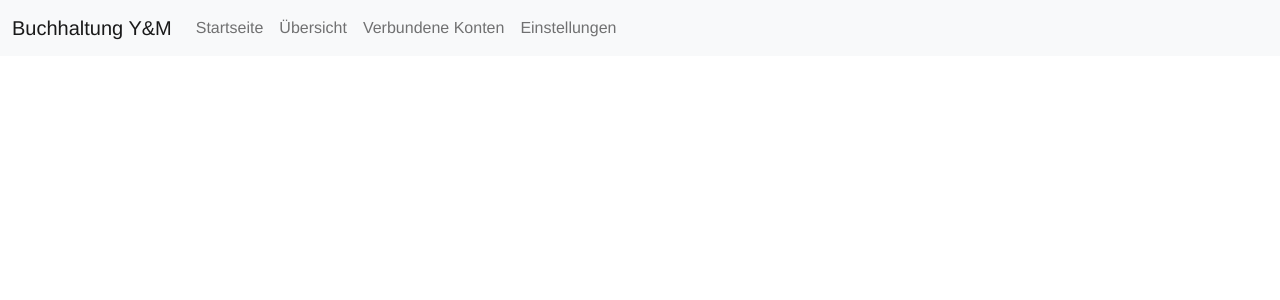
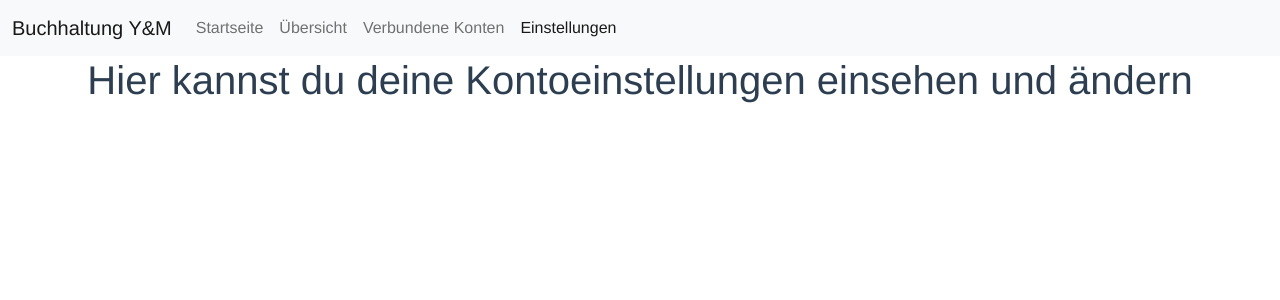
Before and after one commit to YafesEkim/webtech-frontend-accounting, a Vue app: page /einstellungen in a window 1280 px wide. Shown: the top 300 px of the page. Built offline with nearby package versions, Linux system fonts and the light colour scheme.

Commit message:
navbarChanges

```diff
--- a/src/components/Navbar.vue
+++ b/src/components/Navbar.vue
@@ -8,10 +8,10 @@
       </button>
       <div class="collapse navbar-collapse" id="navbarNavAltMarkup">
         <div class="navbar-nav">
-          <router-link class="nav-link" to="/about">Startseite</router-link>
+          <router-link class="nav-link" to="/home">Startseite</router-link>
           <router-link class="nav-link" to="/uebersicht">Übersicht</router-link>
-          <router-link class="nav-link" to="/verbundene-konten">Verbundene Konten</router-link>
-          <router-link class="nav-link" to="/einstellungen">Einstellungen</router-link>
+          <router-link class="nav-link" to="/verbundeneKonten">Verbundene Konten</router-link>
+          <router-link class="nav-link" to="/Einstellungen">Einstellungen</router-link>
 
           <!--     <a class="nav-link active" aria-current="page" href="#">Home</a>
                <a class="nav-link" href="#">Übersicht</a>
--- a/src/router/index.js
+++ b/src/router/index.js
@@ -2,10 +2,12 @@ import { createRouter, createWebHistory } from 'vue-router'
 import Home from '../views/Home.vue'
 import About from '../views/About.vue'
 import Übersicht from '@/views/Übersicht'
+import VerbundeneKonten from '@/views/VerbundeneKonten'
+import Einstellungen from '@/views/Einstellungen'
 
 const routes = [
   {
-    path: '/',
+    path: '/home',
     name: 'Home',
     component: Home
   },
@@ -20,9 +22,14 @@ const routes = [
     component: Übersicht
   },
   {
-    path: '/about',
-    name: 'About',
-    component: About
+    path: '/verbundeneKonten',
+    name: 'VerbundeneKonten',
+    component: VerbundeneKonten
+  },
+  {
+    path: '/einstellungen',
+    name: 'Einstellungen',
+    component: Einstellungen
   }
 ]
 
--- /dev/null
+++ b/src/views/Einstellungen.vue
@@ -0,0 +1,13 @@
+<template>
+<h1> Hier kannst du deine Kontoeinstellungen einsehen und ändern</h1>
+</template>
+
+<script>
+export default {
+  name: 'Einstellungen'
+}
+</script>
+
+<style scoped>
+
+</style>
--- /dev/null
+++ b/src/views/VerbundeneKonten.vue
@@ -0,0 +1,13 @@
+<template>
+<h1> Willkommen zu deiner Kontoübersicht</h1>
+</template>
+
+<script>
+export default {
+  name: 'VerbundeneKonten'
+}
+</script>
+
+<style scoped>
+
+</style>
```
